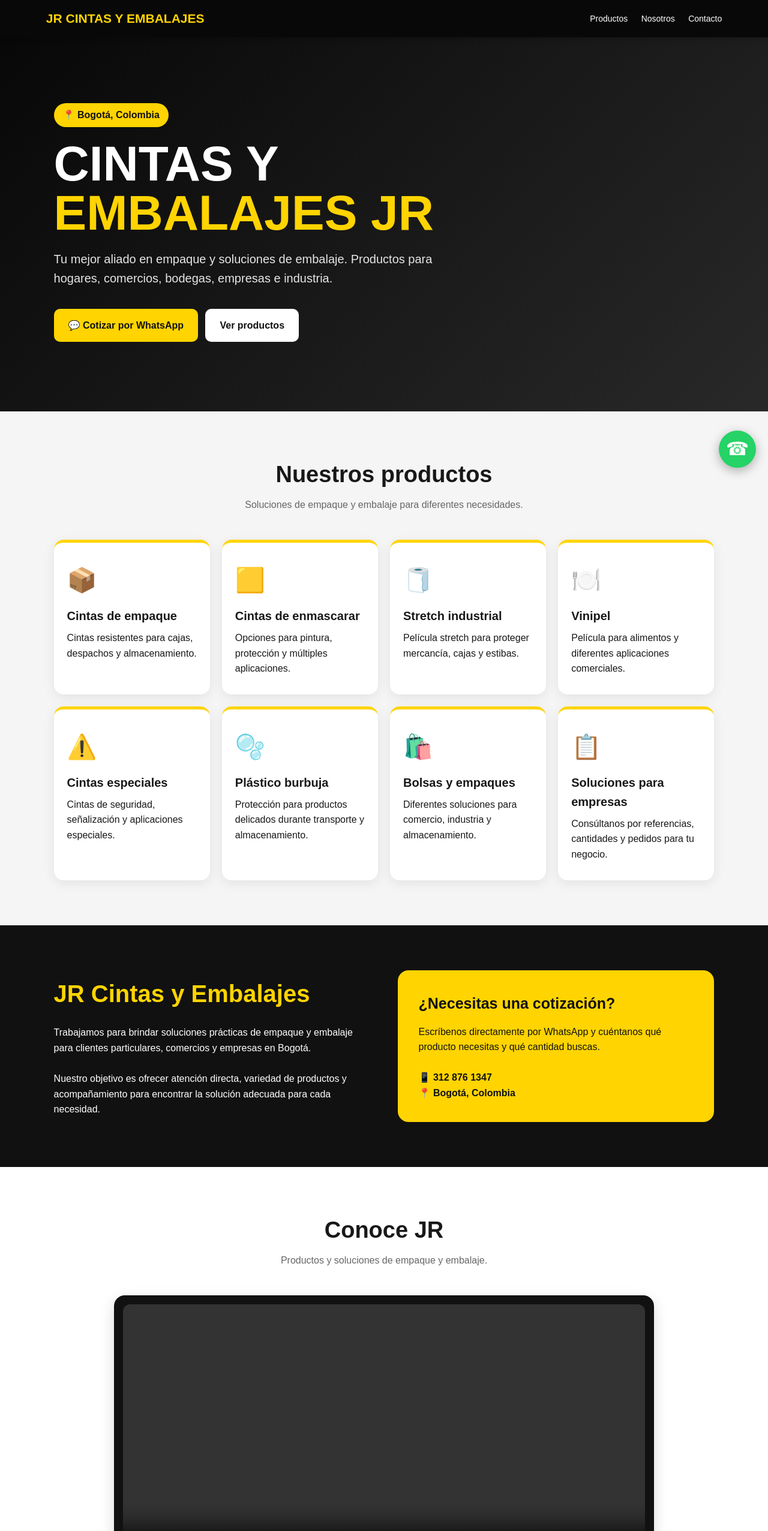
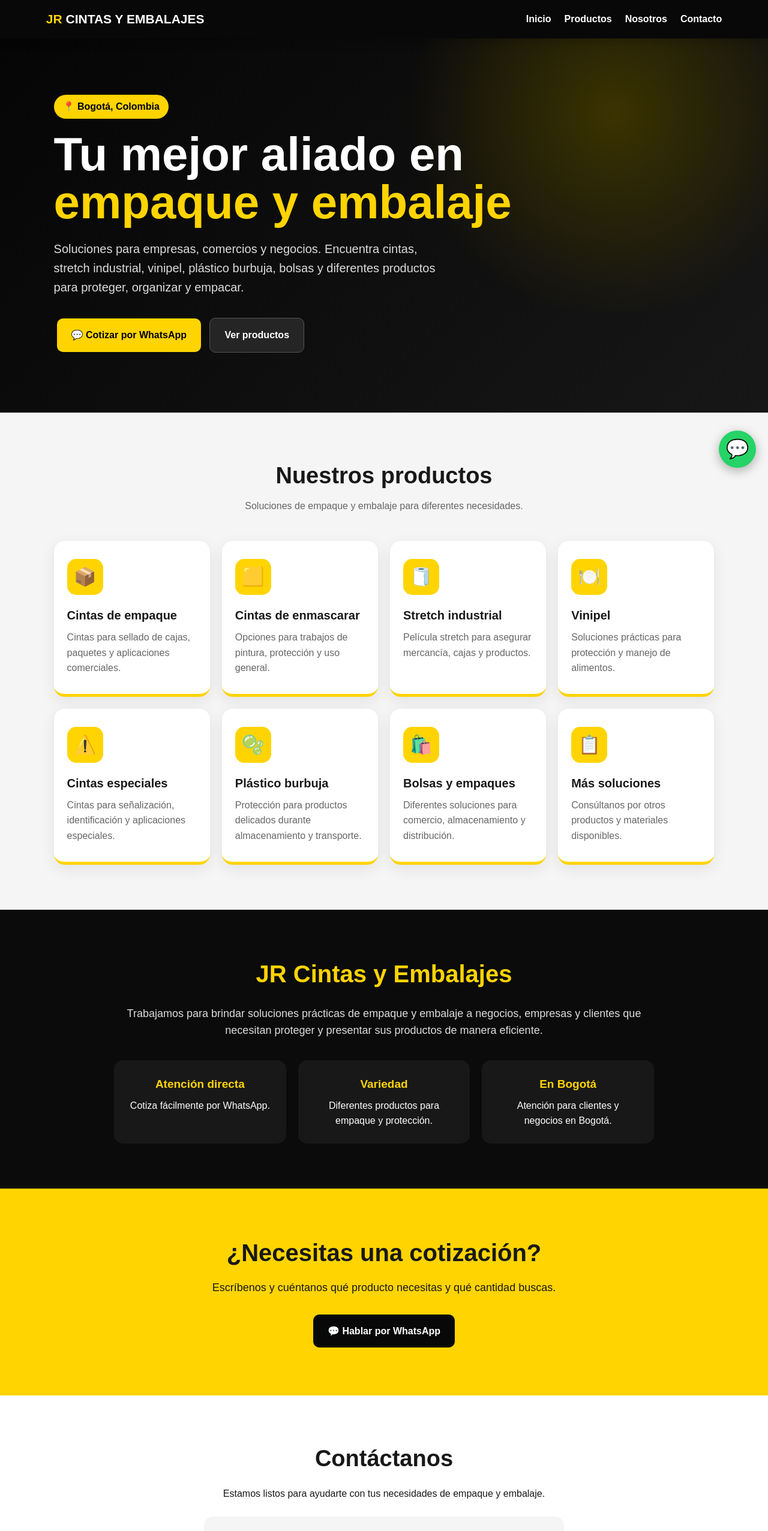
Before and after one commit to jrcintasyenbalajes/jr-cintas-y-embalajes, a plain HTML site: page index.html in a window 1280 px wide. Shown: the top 2553 px of the page at 60% size. Drawn offline with Linux system fonts and the light colour scheme.

Commit message:
Refactor HTML structure and styles for clarity

```diff
--- a/index.html
+++ b/index.html
@@ -6,53 +6,69 @@
 
 <title>JR Cintas y Embalajes | Bogotá</title>
 
-  <meta name="description" content="JR Cintas y Embalajes. Soluciones de empaque y embalaje en Bogotá: cintas, stretch, vinipel, plástico burbuja, bolsas y más.">
+<meta name="description" content="JR Cintas y Embalajes. Soluciones de empaque y embalaje en Bogotá. Cintas, stretch, vinipel, plástico burbuja, bolsas y más.">
 
 <style>
 *{
   margin:0;
   padding:0;
   box-sizing:border-box;
+}
+
+html{
   scroll-behavior:smooth;
 }
 
 body{
-      font-family:Arial, Helvetica, sans-serif;
+  font-family:Arial,Helvetica,sans-serif;
   background:#f5f5f5;
   color:#181818;
   line-height:1.6;
 }
 
+/* MENU */
+
 nav{
   background:#080808;
   color:white;
-      padding:14px 6%;
+  padding:15px 6%;
   display:flex;
   justify-content:space-between;
   align-items:center;
   position:sticky;
   top:0;
   z-index:1000;
-      box-shadow:0 2px 10px rgba(0,0,0,.25);
+  box-shadow:0 3px 15px rgba(0,0,0,.25);
 }
 
 .logo{
   font-size:21px;
   font-weight:900;
+}
+
+.logo span{
   color:#ffd400;
+}
+
+nav ul{
+  list-style:none;
+  display:flex;
+  gap:22px;
 }
 
 nav a{
   color:white;
   text-decoration:none;
-      margin-left:18px;
-      font-size:14px;
+  font-weight:bold;
 }
+
+/* HERO */
 
 .hero{
   min-height:78vh;
   background:
-        linear-gradient(135deg,rgba(0,0,0,.97),rgba(25,25,25,.93));
+  radial-gradient(circle at 80% 20%,#3b3300 0%,transparent 30%),
+  linear-gradient(135deg,#050505,#171717);
   color:white;
   display:flex;
   align-items:center;
@@ -60,68 +76,74 @@
 }
 
 .hero-content{
-      max-width:850px;
+  max-width:780px;
 }
 
 .badge{
   display:inline-block;
   background:#ffd400;
-      color:#111;
+  color:#000;
   padding:7px 15px;
   border-radius:30px;
   font-weight:bold;
   margin-bottom:20px;
 }
 
-    h1{
-      font-size:clamp(42px,8vw,82px);
-      line-height:1;
-      margin-bottom:20px;
+.hero h1{
+  font-size:clamp(42px,8vw,78px);
+  line-height:1.02;
+  margin-bottom:22px;
 }
 
-    h1 span{
+.hero h1 span{
   color:#ffd400;
 }
 
 .hero p{
   font-size:20px;
-      max-width:700px;
-      color:#e6e6e6;
+  max-width:650px;
+  color:#ddd;
   margin-bottom:30px;
 }
 
 .btn{
   display:inline-block;
   background:#ffd400;
-      color:#111;
+  color:#000;
+  padding:15px 24px;
+  border-radius:10px;
   text-decoration:none;
   font-weight:900;
-      padding:15px 24px;
-      border-radius:10px;
-      margin:5px 8px 5px 0;
+  margin:5px;
 }
 
 .btn-dark{
-      background:white;
+  background:#252525;
+  color:white;
+  border:1px solid #555;
 }
+
+/* SECCIONES */
 
 section{
   padding:75px 7%;
 }
 
-    .title{
+.section-title{
   text-align:center;
   margin-bottom:45px;
 }
 
-    .title h2{
+.section-title h2{
   font-size:38px;
-      margin-bottom:8px;
 }
 
-    .title p{
+.section-title p{
   color:#666;
+  margin-top:8px;
 }
+
+/* PRODUCTOS */
 
 .products{
   display:grid;
@@ -131,11 +153,11 @@
 
 .card{
   background:white;
+  border-radius:18px;
   padding:30px 22px;
-      border-radius:16px;
-      box-shadow:0 5px 20px rgba(0,0,0,.08);
-      border-top:5px solid #ffd400;
-      transition:.2s;
+  box-shadow:0 7px 25px rgba(0,0,0,.08);
+  border-bottom:5px solid #ffd400;
+  transition:.25s;
 }
 
 .card:hover{
@@ -143,8 +165,15 @@
 }
 
 .icon{
-      font-size:40px;
-      margin-bottom:12px;
+  width:60px;
+  height:60px;
+  background:#ffd400;
+  border-radius:15px;
+  display:flex;
+  align-items:center;
+  justify-content:center;
+  font-size:30px;
+  margin-bottom:18px;
 }
 
 .card h3{
@@ -152,76 +181,117 @@
   font-size:20px;
 }
 
+.card p{
+  color:#666;
+}
+
+/* EMPRESA */
+
 .about{
-      background:#111;
+  background:#0b0b0b;
   color:white;
 }
 
-    .about-wrap{
-      display:grid;
-      grid-template-columns:1fr 1fr;
-      gap:45px;
-      align-items:center;
+.about-box{
+  max-width:900px;
+  margin:auto;
+  text-align:center;
 }
 
 .about h2{
+  font-size:40px;
   color:#ffd400;
-      font-size:40px;
   margin-bottom:20px;
 }
 
-    .about-box{
-      background:#ffd400;
-      color:#111;
-      padding:35px;
-      border-radius:18px;
+.about p{
+  color:#ddd;
+  font-size:18px;
 }
 
-    .about-box h3{
-      font-size:25px;
-      margin-bottom:15px;
+/* VENTAJAS */
+
+.features{
+  display:grid;
+  grid-template-columns:repeat(auto-fit,minmax(210px,1fr));
+  gap:20px;
+  margin-top:35px;
 }
 
-    .video-section{
-      background:#fff;
+.feature{
+  background:#181818;
+  padding:25px;
+  border-radius:15px;
 }
 
-    .video-box{
-      max-width:900px;
-      margin:auto;
-      background:#111;
-      border-radius:18px;
-      padding:15px;
-      box-shadow:0 8px 25px rgba(0,0,0,.15);
+.feature strong{
+  color:#ffd400;
+  display:block;
+  font-size:19px;
+  margin-bottom:7px;
 }
 
-    video{
-      width:100%;
-      border-radius:12px;
-      display:block;
-    }
+/* COTIZACION */
 
-    .contact{
+.quote{
   text-align:center;
   background:#ffd400;
 }
 
+.quote h2{
+  font-size:40px;
+  margin-bottom:12px;
+}
+
+.quote p{
+  font-size:18px;
+  margin-bottom:25px;
+}
+
+.quote .btn{
+  background:#080808;
+  color:white;
+}
+
+/* CONTACTO */
+
+.contact{
+  background:white;
+  text-align:center;
+}
+
 .contact h2{
-      font-size:40px;
+  font-size:38px;
   margin-bottom:15px;
 }
 
-    .contact p{
+.contact-info{
+  max-width:600px;
+  margin:25px auto;
+  background:#f5f5f5;
+  padding:25px;
+  border-radius:15px;
+}
+
+.contact-info p{
+  margin:10px 0;
   font-size:18px;
-      margin-bottom:25px;
 }
+
+/* FOOTER */
 
 footer{
   background:#080808;
   color:#aaa;
   text-align:center;
-      padding:30px 15px;
+  padding:30px 20px;
 }
+
+footer strong{
+  color:#ffd400;
+}
+
+/* WHATSAPP FLOTANTE */
 
 .whatsapp{
   position:fixed;
@@ -231,28 +301,31 @@
   height:62px;
   background:#25D366;
   color:white;
+  border-radius:50%;
   display:flex;
+  justify-content:center;
   align-items:center;
-      justify-content:center;
-      border-radius:50%;
   text-decoration:none;
   font-size:31px;
   box-shadow:0 5px 18px rgba(0,0,0,.3);
-      z-index:999;
+  z-index:1000;
 }
 
+/* MOVIL */
+
 @media(max-width:700px){
+
   nav{
-        padding:13px 4%;
+    padding:14px 5%;
   }
 
-      nav .links{
+  nav ul{
     display:none;
   }
 
   .hero{
-        min-height:70vh;
-        padding:60px 6%;
+    min-height:72vh;
+    padding:55px 6%;
   }
 
   .hero p{
@@ -260,17 +333,20 @@
   }
 
   section{
-        padding:60px 6%;
+    padding:55px 6%;
   }
 
-      .about-wrap{
-        grid-template-columns:1fr;
+  .section-title h2,
+  .about h2,
+  .quote h2,
+  .contact h2{
+    font-size:31px;
   }
 
-      .title h2,
-      .about h2,
-      .contact h2{
-        font-size:31px;
+  .btn{
+    display:block;
+    text-align:center;
+    margin:10px 0;
   }
 }
 </style>
@@ -279,34 +355,42 @@
 <body>
 
 <nav>
-  <div class="logo">JR CINTAS Y EMBALAJES</div>
+  <div class="logo">
+    <span>JR</span> CINTAS Y EMBALAJES
+  </div>
 
-  <div class="links">
-    <a href="#productos">Productos</a>
-    <a href="#nosotros">Nosotros</a>
-    <a href="#contacto">Contacto</a>
-  </div>
+  <ul>
+    <li><a href="#inicio">Inicio</a></li>
+    <li><a href="#productos">Productos</a></li>
+    <li><a href="#empresa">Nosotros</a></li>
+    <li><a href="#contacto">Contacto</a></li>
+  </ul>
 </nav>
 
 
-<header class="hero">
+<section class="hero" id="inicio">
+
 <div class="hero-content">
 
-    <div class="badge">📍 Bogotá, Colombia</div>
+  <div class="badge">
+    📍 Bogotá, Colombia
+  </div>
 
   <h1>
-      CINTAS Y<br>
-      <span>EMBALAJES JR</span>
+    Tu mejor aliado en
+    <span>empaque y embalaje</span>
   </h1>
 
   <p>
-      Tu mejor aliado en empaque y soluciones de embalaje.
-      Productos para hogares, comercios, bodegas, empresas
-      e industria.
+    Soluciones para empresas, comercios y negocios.
+    Encuentra cintas, stretch industrial, vinipel,
+    plástico burbuja, bolsas y diferentes productos
+    para proteger, organizar y empacar.
   </p>
 
   <a class="btn"
-       href="https://wa.me/573128761347?text=Hola%20JR%20Cintas%20y%20Embalajes,%20quiero%20solicitar%20una%20cotización">
+     href="https://wa.me/573128761347?text=Hola%20JR%20Cintas%20y%20Embalajes,%20quiero%20solicitar%20una%20cotización."
+     target="_blank">
      💬 Cotizar por WhatsApp
   </a>
 
@@ -315,12 +399,12 @@
   </a>
 
 </div>
-</header>
+</section>
 
 
 <section id="productos">
 
-  <div class="title">
+<div class="section-title">
   <h2>Nuestros productos</h2>
   <p>Soluciones de empaque y embalaje para diferentes necesidades.</p>
 </div>
@@ -330,122 +414,132 @@
   <div class="card">
     <div class="icon">📦</div>
     <h3>Cintas de empaque</h3>
-      <p>Cintas resistentes para cajas, despachos y almacenamiento.</p>
+    <p>Cintas para sellado de cajas, paquetes y aplicaciones comerciales.</p>
   </div>
 
   <div class="card">
     <div class="icon">🟨</div>
     <h3>Cintas de enmascarar</h3>
-      <p>Opciones para pintura, protección y múltiples aplicaciones.</p>
+    <p>Opciones para trabajos de pintura, protección y uso general.</p>
   </div>
 
   <div class="card">
     <div class="icon">🧻</div>
     <h3>Stretch industrial</h3>
-      <p>Película stretch para proteger mercancía, cajas y estibas.</p>
+    <p>Película stretch para asegurar mercancía, cajas y productos.</p>
   </div>
 
   <div class="card">
     <div class="icon">🍽️</div>
     <h3>Vinipel</h3>
-      <p>Película para alimentos y diferentes aplicaciones comerciales.</p>
+    <p>Soluciones prácticas para protección y manejo de alimentos.</p>
   </div>
 
   <div class="card">
     <div class="icon">⚠️</div>
     <h3>Cintas especiales</h3>
-      <p>Cintas de seguridad, señalización y aplicaciones especiales.</p>
+    <p>Cintas para señalización, identificación y aplicaciones especiales.</p>
   </div>
 
   <div class="card">
     <div class="icon">🫧</div>
     <h3>Plástico burbuja</h3>
-      <p>Protección para productos delicados durante transporte y almacenamiento.</p>
+    <p>Protección para productos delicados durante almacenamiento y transporte.</p>
   </div>
 
   <div class="card">
     <div class="icon">🛍️</div>
     <h3>Bolsas y empaques</h3>
-      <p>Diferentes soluciones para comercio, industria y almacenamiento.</p>
+    <p>Diferentes soluciones para comercio, almacenamiento y distribución.</p>
   </div>
 
   <div class="card">
     <div class="icon">📋</div>
-      <h3>Soluciones para empresas</h3>
-      <p>Consúltanos por referencias, cantidades y pedidos para tu negocio.</p>
+    <h3>Más soluciones</h3>
+    <p>Consúltanos por otros productos y materiales disponibles.</p>
   </div>
 
 </div>
 </section>
 
 
-<section class="about" id="nosotros">
+<section class="about" id="empresa">
 
-  <div class="about-wrap">
+<div class="about-box">
 
-    <div>
 <h2>JR Cintas y Embalajes</h2>
 
 <p>
 Trabajamos para brindar soluciones prácticas de empaque y embalaje
-        para clientes particulares, comercios y empresas en Bogotá.
+a negocios, empresas y clientes que necesitan proteger y presentar
+sus productos de manera eficiente.
 </p>
 
-      <br>
+<div class="features">
 
-      <p>
-        Nuestro objetivo es ofrecer atención directa, variedad de productos
-        y acompañamiento para encontrar la solución adecuada para cada necesidad.
-      </p>
+  <div class="feature">
+    <strong>Atención directa</strong>
+    Cotiza fácilmente por WhatsApp.
   </div>
 
-    <div class="about-box">
-      <h3>¿Necesitas una cotización?</h3>
+  <div class="feature">
+    <strong>Variedad</strong>
+    Diferentes productos para empaque y protección.
+  </div>
 
-      <p>
-        Escríbenos directamente por WhatsApp y cuéntanos qué producto
-        necesitas y qué cantidad buscas.
-      </p>
+  <div class="feature">
+    <strong>En Bogotá</strong>
+    Atención para clientes y negocios en Bogotá.
+  </div>
 
-      <br>
-
-      <strong>📱 312 876 1347</strong><br>
-      <strong>📍 Bogotá, Colombia</strong>
 </div>
 
 </div>
 </section>
 
 
-<section class="video-section">
+<section class="quote">
 
-  <div class="title">
-    <h2>Conoce JR</h2>
-    <p>Productos y soluciones de empaque y embalaje.</p>
-  </div>
+<h2>¿Necesitas una cotización?</h2>
 
-  <div class="video-box">
+<p>
+Escríbenos y cuéntanos qué producto necesitas y qué cantidad buscas.
+</p>
 
-    <!-- AQUÍ PONDREMOS EL VIDEO CUANDO LO SUBAMOS -->
-    <video controls playsinline>
-      Tu navegador no puede reproducir este video.
-    </video>
-
-  </div>
+<a class="btn"
+   href="https://wa.me/573128761347?text=Hola%20JR%20Cintas%20y%20Embalajes,%20necesito%20información%20sobre%20sus%20productos."
+   target="_blank">
+   💬 Hablar por WhatsApp
+</a>
 
 </section>
 
 
 <section class="contact" id="contacto">
 
-  <h2>¿Qué producto necesitas?</h2>
+<h2>Contáctanos</h2>
 
 <p>
-    Escríbenos y solicita información, disponibilidad o una cotización.
+Estamos listos para ayudarte con tus necesidades de empaque y embalaje.
 </p>
 
+<div class="contact-info">
+
+<p>
+<strong>📍 Ubicación</strong><br>
+Bogotá, Colombia
+</p>
+
+<p>
+<strong>📱 WhatsApp</strong><br>
+312 876 1347
+</p>
+
+</div>
+
 <a class="btn"
-     href="https://wa.me/573128761347?text=Hola%20JR%20Cintas%20y%20Embalajes,%20quisiera%20información%20sobre%20sus%20productos">
+   href="https://wa.me/573128761347?text=Hola,%20vi%20la%20página%20de%20JR%20Cintas%20y%20Embalajes%20y%20quiero%20más%20información."
+   target="_blank">
    💬 WhatsApp: 312 876 1347
 </a>
 
@@ -453,16 +547,20 @@
 
 
 <footer>
+
 <strong>JR Cintas y Embalajes</strong><br>
-  Bogotá, Colombia<br><br>
+Tu mejor aliado en empaque y soluciones de embalaje<br><br>
+
 © 2026 JR Cintas y Embalajes
+
 </footer>
 
 
 <a class="whatsapp"
-   href="https://wa.me/573128761347?text=Hola%20JR%20Cintas%20y%20Embalajes,%20quiero%20una%20cotización"
+   href="https://wa.me/573128761347?text=Hola%20JR%20Cintas%20y%20Embalajes"
+   target="_blank"
    aria-label="WhatsApp">
-   ☎
+   💬
 </a>
 
 </body>
```
Lines whose indentation alone changed are shown as unchanged.
